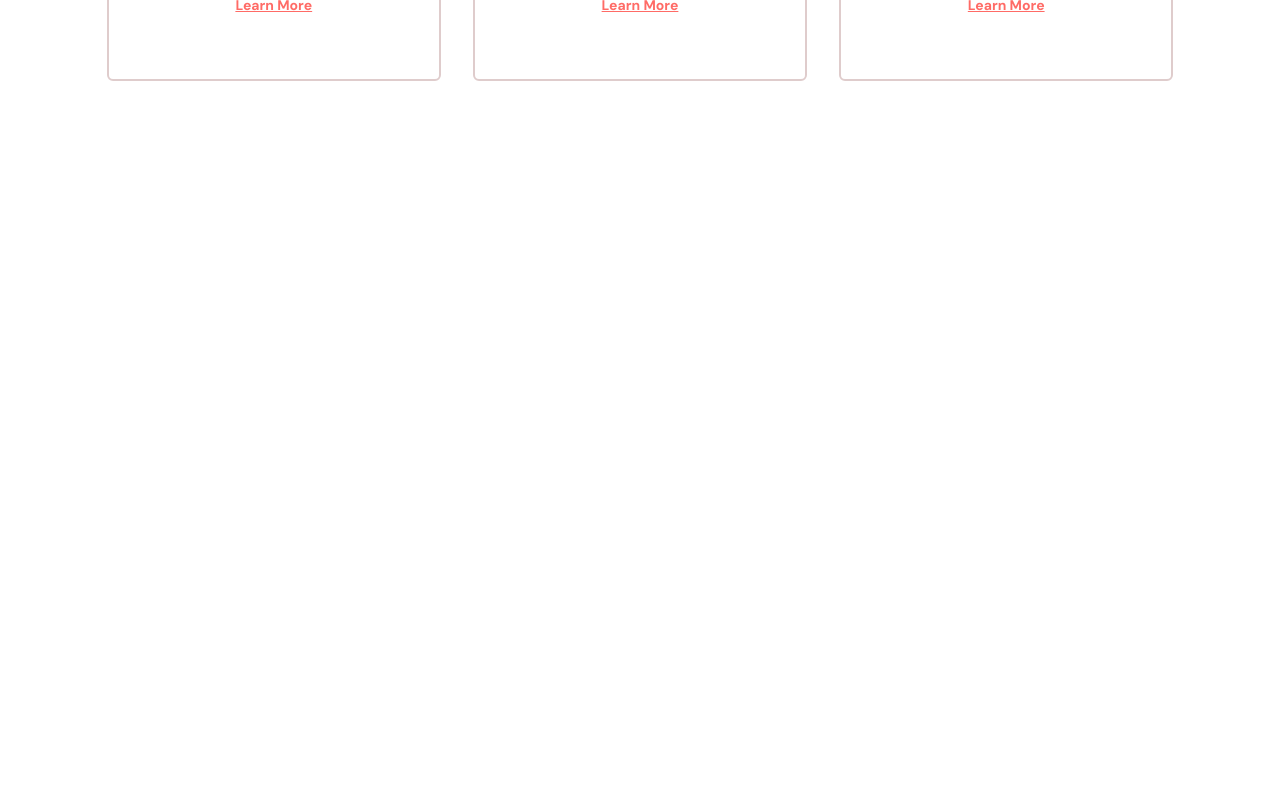
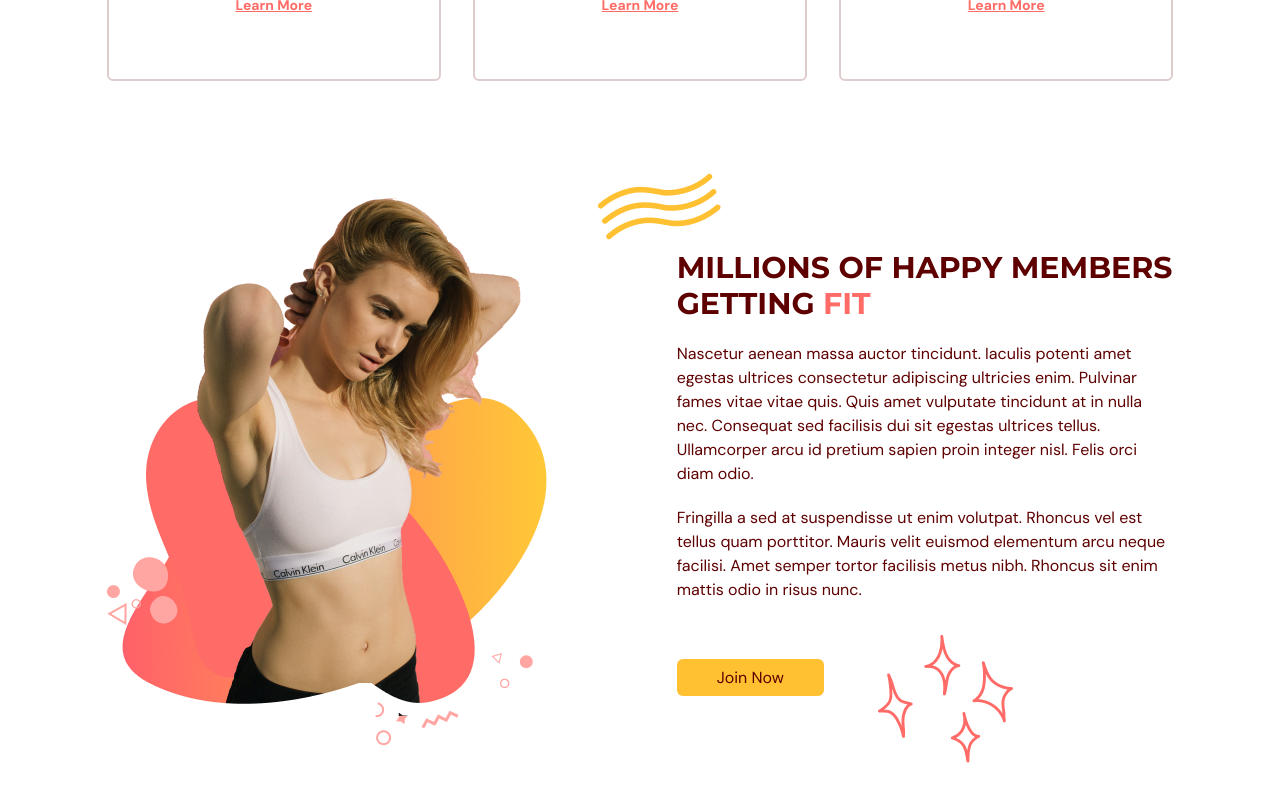
Before and after one commit to iamlydial/wellness-gym, a React (Vite) app: page / in a window 1280 px wide. Shown: the part 1279-2079 px from the top of the page. Before the commit the page ends 1600 px from the top, so only its background shows below. Built offline with nearby package versions, Linux system fonts and the light colour scheme.

Commit message:
completed benefits section with second images and animation

```diff
--- a/src/scenes/benefits/index.tsx
+++ b/src/scenes/benefits/index.tsx
@@ -3,6 +3,8 @@
 import { motion } from "framer-motion";
 import Benefit from "./benefit";
 import HText from "@/shared/HText";
+import ActionButton from "@/shared/ActionButton";
+import BenefitsPageGraphic from "@/assets/BenefitsPageGraphic.png"
 const benefits: Array<BenefitType> = [
     {
         icon: <HomeModernIcon className="h-6 w-6"/>,
@@ -67,6 +69,68 @@
             variants={container}>
                 {benefits.map((benefit: BenefitType)=> (<Benefit key={benefit.title} icon={benefit.icon} title={benefit.title} description={benefit.description} setSelectedPage={setSelectedPage}/>))}
             </motion.div>
+
+            {/* GRAPHICS AND DESCRIPTION  */}
+                <div className="mt-16 items-center justify-between gap-20 md:mt-28 md:flex">
+                    {/* GRAPHIC */}
+                    <img alt="benefits-page-graphic" className="mx-auto" src={BenefitsPageGraphic}/>
+                    {/* DESCRIPTION */}
+                    <div>
+                        {/* TITLE */}
+                        <div className="relative">
+                            <div className="before:absolute before:-top-20 before:-left-20 before:z-[1] before:content-abstractwaves"></div>
+                            <motion.div
+                  initial="hidden"
+                  whileInView="visible"
+                  viewport={{ once: true, amount: 0.5 }}
+                  transition={{ duration: 0.5 }}
+                  variants={{
+                    hidden: { opacity: 0, x: 50 },
+                    visible: { opacity: 1, x: 0 },
+                  }}
+                >
+                                <HText>
+                                    MILLIONS OF HAPPY MEMBERS GETTING {" "}
+                                    <span className="text-primary-500">FIT</span>
+                                </HText>
+                            </motion.div>
+                        </div>
+                        {/* DESCRIPTION */}
+                        <motion.div
+                  initial="hidden"
+                  whileInView="visible"
+                  viewport={{ once: true, amount: 0.5 }}
+                  transition={{ delay: 0.2, duration: 0.5 }}
+                  variants={{
+                    hidden: { opacity: 0, x: 50 },
+                    visible: { opacity: 1, x: 0 },
+                  }}
+                >
+                            <p className="my-5">
+                            Nascetur aenean massa auctor tincidunt. Iaculis potenti amet
+                egestas ultrices consectetur adipiscing ultricies enim. Pulvinar
+                fames vitae vitae quis. Quis amet vulputate tincidunt at in
+                nulla nec. Consequat sed facilisis dui sit egestas ultrices
+                tellus. Ullamcorper arcu id pretium sapien proin integer nisl.
+                Felis orci diam odio.
+                            </p>
+                            <p className="mb-5">
+                            Fringilla a sed at suspendisse ut enim volutpat. Rhoncus vel est
+                tellus quam porttitor. Mauris velit euismod elementum arcu neque
+                facilisi. Amet semper tortor facilisis metus nibh. Rhoncus sit
+                enim mattis odio in risus nunc.
+                            </p>
+                        </motion.div>
+                        {/* BUTTON */}
+                        <div className="relative mt-16">
+                            <div className="before:absolute before:-bottom-20 before:right-40 before:z-[-1] before:content-sparkles">
+                                <ActionButton setSelectedPage={setSelectedPage}>Join Now</ActionButton>
+                            </div>
+                        </div>
+                    </div>
+                </div>
+
+
         </motion.div>
     </section>
   )
```
